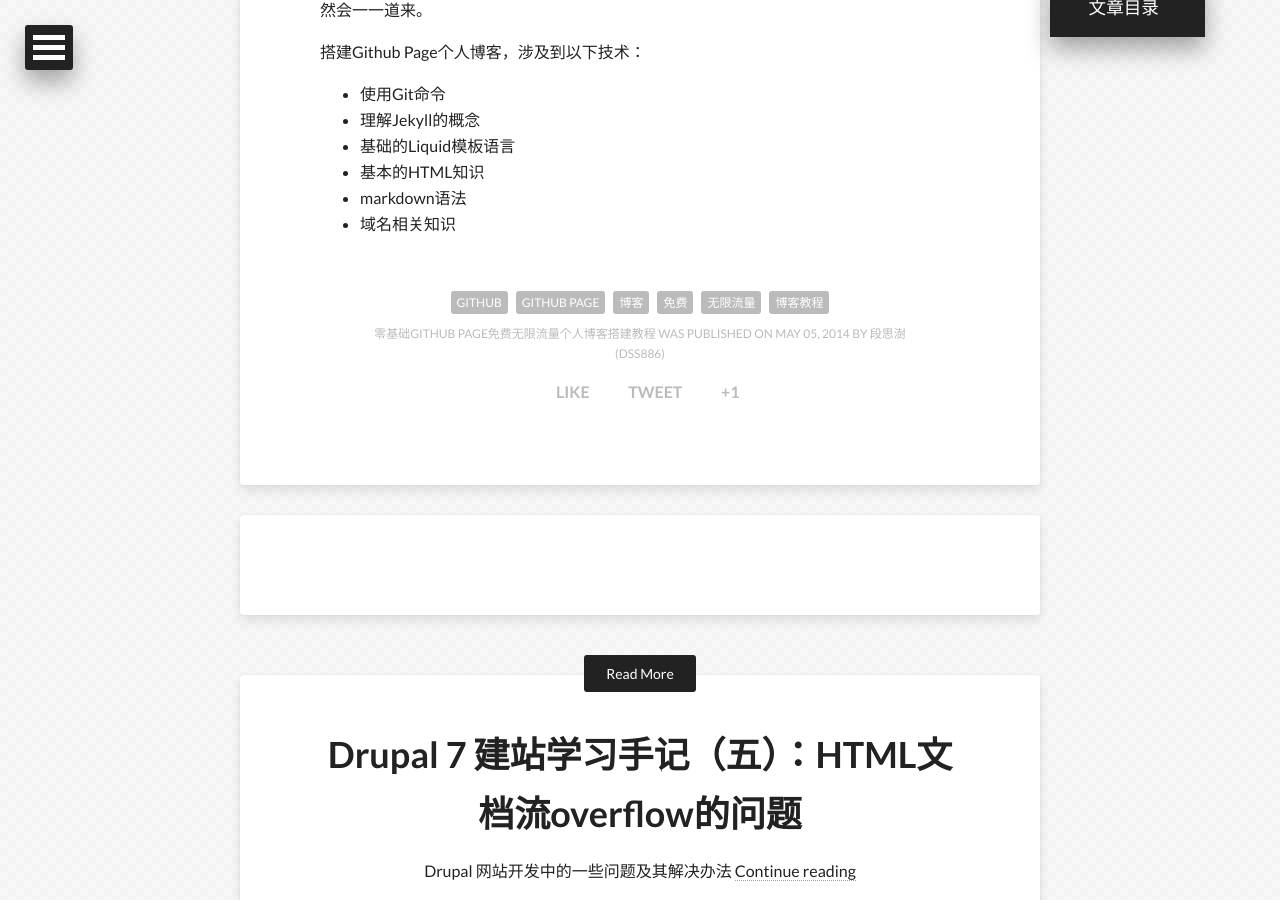
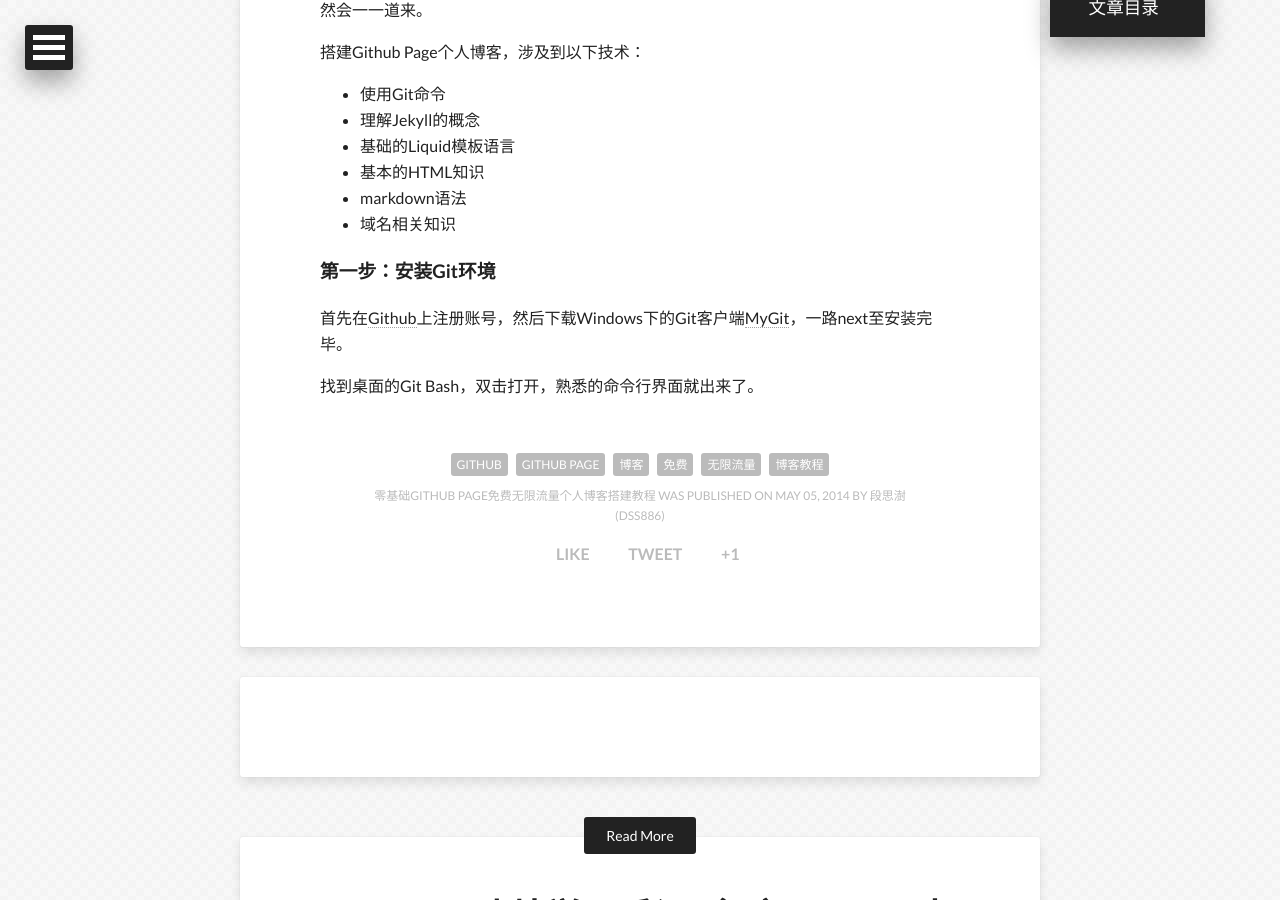
Before and after one commit to heamon7/dss886.github.io, a Jekyll site: the page built from _posts/2014-04-25-05.md, in a window 1280 px wide and 900 px high, scrolled down 1368 px. Built offline with Jekyll 4.4.1, drawn with Linux system fonts in a browser that asks for light colours; nearby versions of some CDN libraries; comment, search, counter and statistics services are not loaded.

Commit message:
update posts

```diff
--- a/_posts/2014-04-25-05.md
+++ b/_posts/2014-04-25-05.md
@@ -54,3 +54,9 @@ Github Page很Geek，自然需要一些Geek范儿的技术，不过既然本文
 - 基本的HTML知识
 - markdown语法
 - 域名相关知识
+
+### 第一步：安装Git环境
+
+首先在[Github](www.github.com)上注册账号，然后下载Windows下的Git客户端[MyGit](https://code.google.com/p/msysgit/downloads/list)，一路next至安装完毕。
+
+找到桌面的Git Bash，双击打开，熟悉的命令行界面就出来了。
```
